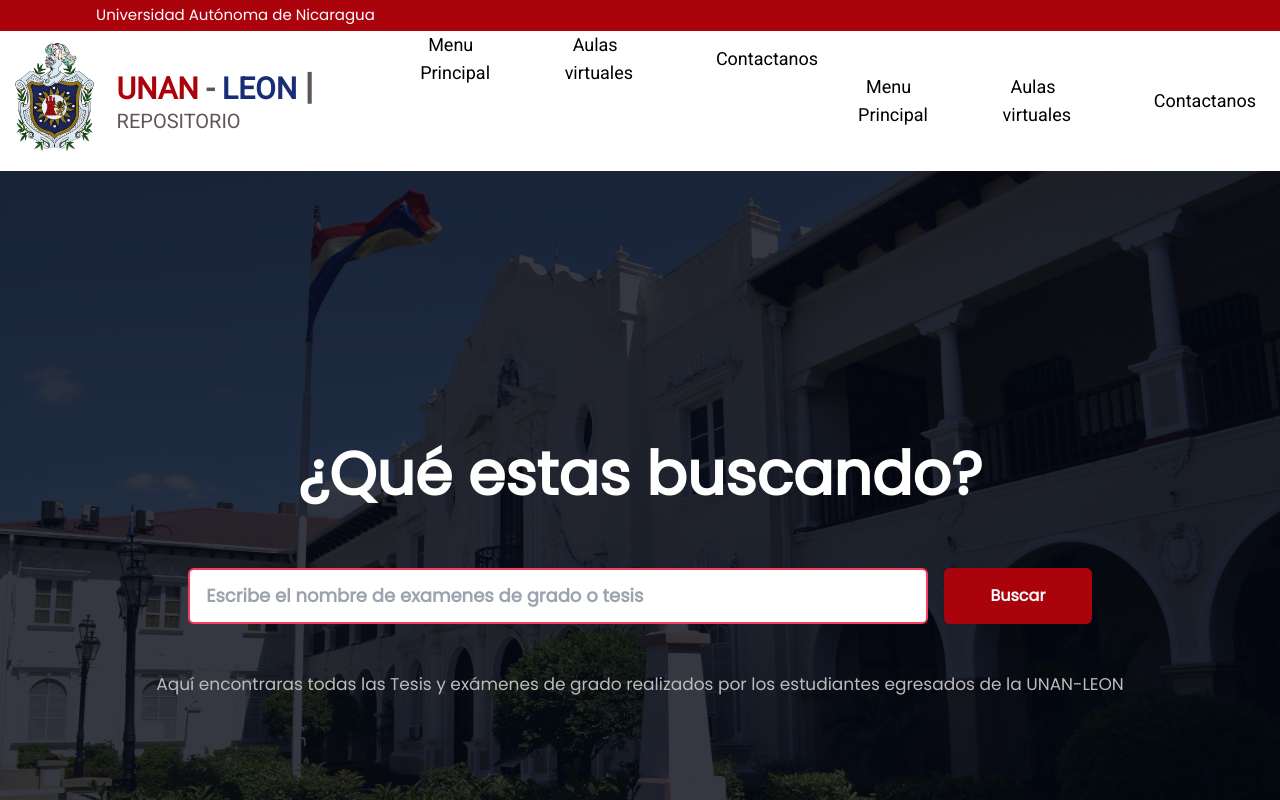
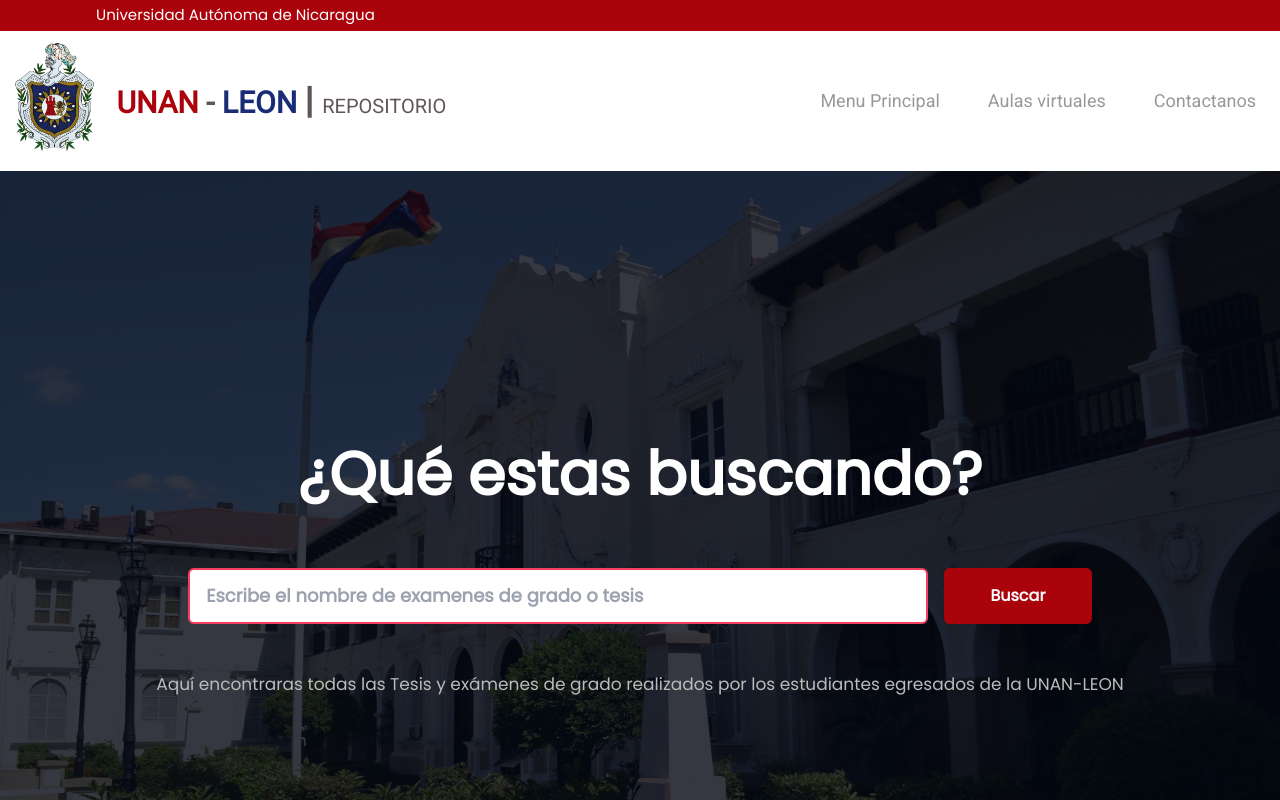
Before and after one commit to Bricret/repositorio-UNAN-Leon, a React (Vite) app: page / in a window 1280 px wide. Shown: the top 800 px of the page. Built offline with nearby package versions, Linux system fonts and the light colour scheme.

Commit message:
implementacion de funcionalidad del burguer menu

```diff
--- a/src/components/topper/Header.jsx
+++ b/src/components/topper/Header.jsx
@@ -1,6 +1,5 @@
 import { LogoType } from '../logo/LogoType'
 import { BurgerMenu } from './BurgerMenu'
-import { ItemsNav } from './ItemsNav'
 import { Nav1 } from './Nav1'
 
 export const Header = () => {
@@ -8,15 +7,15 @@
   return (
     <>
       <Nav1 />
-      <nav className='bg-white sm:flex flex-col md:flex-row items-center justify-between'>
-        <div className='flex justify-between'>
+      <nav className='bg-white sm:flex flex-col md:flex-row'>
+        <div className='flex justify-between w-full'>
 
           <LogoType type={ true }/>
 
           <BurgerMenu />
         </div>
 
-        <ItemsNav />
+
     </nav>
     </>
   )
--- a/src/components/topper/ItemsNav.jsx
+++ b/src/components/topper/ItemsNav.jsx
@@ -1,12 +1,17 @@
 import { Search } from '../hero/Search';
 import items from './navItems';
+import './style.css'
+import PropTypes from 'prop-types';
 
+export const ItemsNav = (props) => {
 
-export const ItemsNav = () => {
+    const { sec } = props;
+    console.log(sec);
+
   return (
         <>
-        <div className=' bg-slate-500 text-white sm:text-black sm:bg-white sm:py-0 py-4 sm:pl-0 pl-7 sm:opacity-100 top-[-400px]'>
-            <ul className='sm:flex sm:items-center z-[-1] sm:z-auto sm:static font-roboto'>
+        <div className={sec ? "showMenuNav" : "hideMenuNav"}>
+            <ul className='w-[70%] sm:w-full h-screen sm:h-20 bg-black sm:bg-white opacity-100 sm:flex sm:items-center z-[-1] sm:z-auto sm:static font-roboto'>
                 {
                     items.map((value, index) => (
                         <li className={ value.StyleLi } key={ index }>
@@ -14,12 +19,17 @@
                         </li>
                     ))
                 }
-            <span className='sm:hidden px-8 font-poppins cursor-default'>Buscador</span>
+                <hr className=' w-[95%] bg-[#3f3f3f] opacity-40 sm:hidden'/>
+                <div className='sm:py-0 py-4 text-black sm:hidden'>
+                    <span className='px-8 font-poppins cursor-default text-white opacity-70'>Buscador</span>
+                    <Search />
+                </div>
             </ul>
-            <div className='sm:hidden sm:py-0 py-4 text-black'>
-                <Search />
-            </div>
         </div>
         </>
     )
 }
+
+ItemsNav.propTypes = {
+    sec : PropTypes.any,
+}
--- a/src/components/topper/navItems.js
+++ b/src/components/topper/navItems.js
@@ -1,5 +1,5 @@
-const lookA = 'px-2 py-1  hover:text-secondary-color duration-500 text-lg';
-const lookLi = 'mx-4 my-6 sm:my-0';
+const lookA = 'px-2 text-lg sm:opacity-40 hover:text-third-color sm:hover:text-[#000000] sm:hover:opacity-70';
+const lookLi = 'mx-4 my-4 py-1 sm:my-0 hover:bg-[#272727] duration-500 sm:hover:bg-[#C0C0C0] rounded-lg';
 
 const items = [
     {
@@ -19,7 +19,8 @@
         link: 'mailto:web@di.unanleon.edu.ni',
         StyleA: lookA,
         StyleLi: lookLi,
-    }
+    },
+
 
 ]
 
--- a/src/components/topper/style.css
+++ b/src/components/topper/style.css
@@ -19,3 +19,43 @@
  #activeline3__bars-menu {
     transform: rotate(-45deg) translate(3px, 1px);
 }
+
+
+.hideMenuNav {
+    display: none;
+
+  }
+
+.showMenuNav {
+    display: block;
+    position: fixed;
+    width: 100%;
+    height: 100vh;
+    top: 0;
+    left: 0;
+    background: #0f0f0f48;
+    color: whitesmoke;
+    z-index: 10;
+    display: flex;
+    flex-direction: column;
+
+}
+
+@media (min-width: 640px) {
+    .hideMenuNav {
+        display: flex;
+        align-items: center;
+    }
+
+    .showMenuNav {
+        background: fixed;
+        color: black;
+        width: auto;
+        height: auto;
+        display: flex;
+        flex-direction: row;
+        position: absolute;
+        left: 60%;
+        padding-top: 55px;
+    }
+}
```
